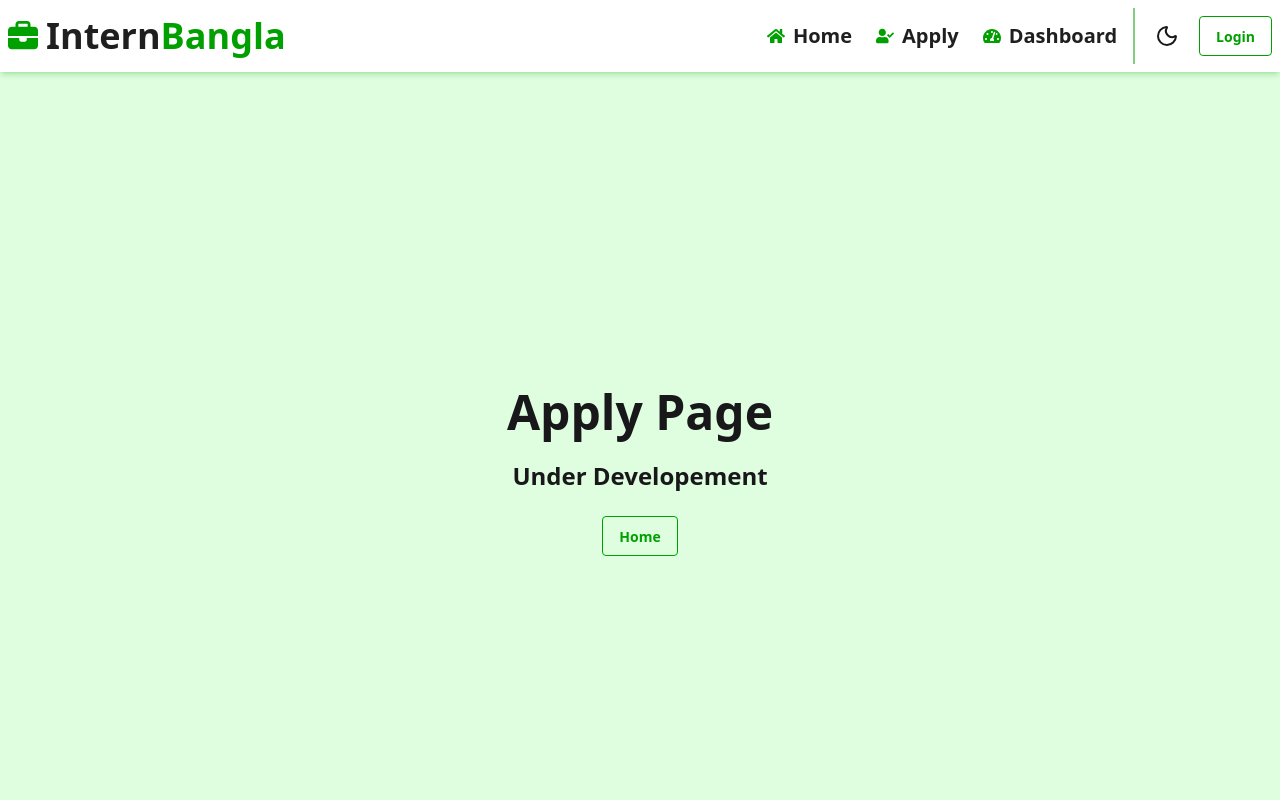
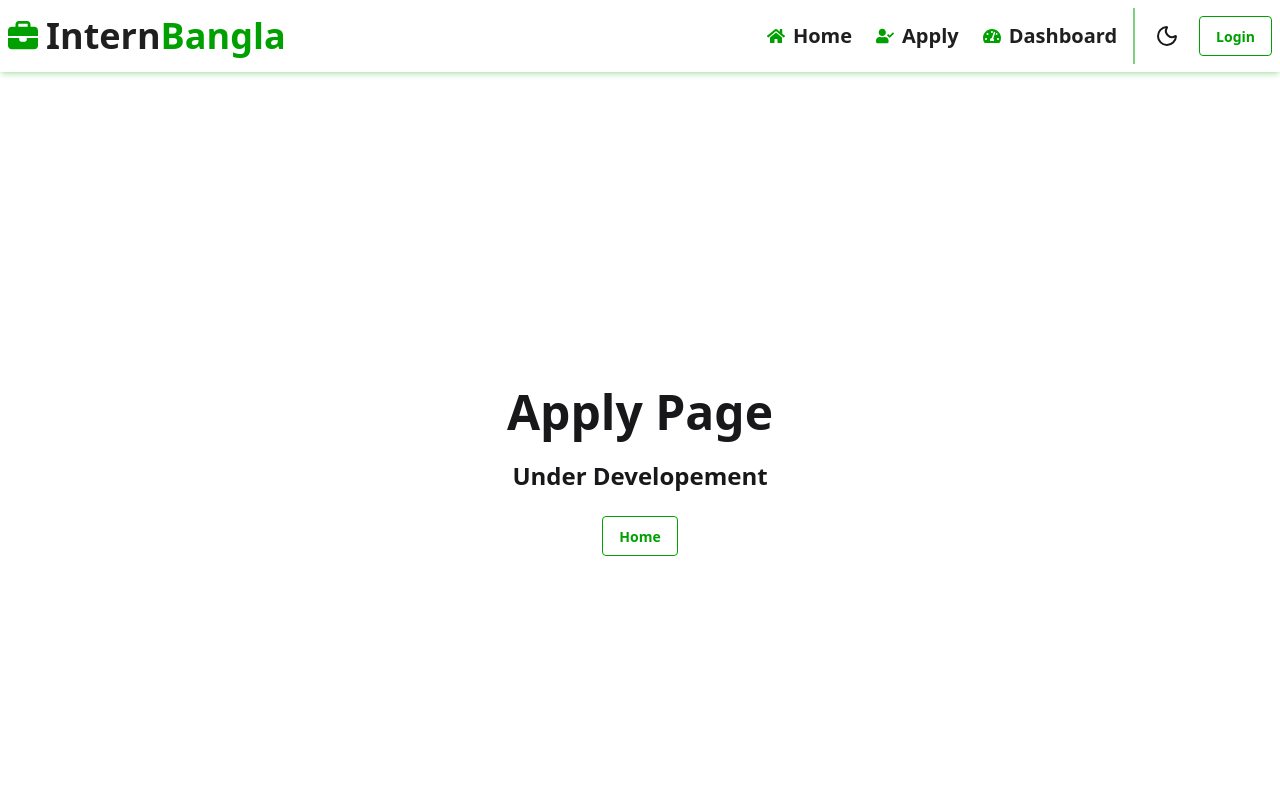
Before and after one commit to RohanR05/Job_Portal, a Next.js app: page /applyJob in a window 1280 px wide. Shown: the top 800 px of the page. Built offline with nearby package versions, Linux system fonts and the light colour scheme; no server answers.

Commit message:
color adjust

```diff
--- a/src/app/(dashBoard)/layout.js
+++ b/src/app/(dashBoard)/layout.js
@@ -7,7 +7,7 @@ export const metadata = {
 
 const DashLayout = ({ children }) => {
   return (
-    <div className="">
+    <div className="bg-neutral">
       {/* You can add your own dashboard-specific navbar if needed */}
       <main>{children}</main>
     </div>
--- a/src/app/applyJob/page.jsx
+++ b/src/app/applyJob/page.jsx
@@ -3,7 +3,7 @@ import React from "react";
 
 const ApplyPage = () => {
   return (
-    <div className="mt-16 md:mt-18 flex items-center justify-center h-screen flex-col gap-6">
+    <div className="mt-16 md:mt-18 flex items-center justify-center h-screen flex-col gap-6 bg-neutral">
       <h1 className="text-5xl font-bold">Apply Page</h1>
       <h2 className="text-2xl font-bold">Under Developement</h2>
       <button className="btn btn-primary btn-outline">
--- a/src/app/layout.js
+++ b/src/app/layout.js
@@ -23,7 +23,7 @@ export default function RootLayout({ children }) {
   return (
     <html lang="en" className="bg-neutral">
       <NextAuthSessionProvider>
-        <body className={`${geistSans.variable} ${geistMono.variable} antialiased`}>
+        <body className={`${geistSans.variable} ${geistMono.variable} antialiased bg-neutral`}>
           <NavbarWrapper>{children}</NavbarWrapper>
         </body>
       </NextAuthSessionProvider>
```
